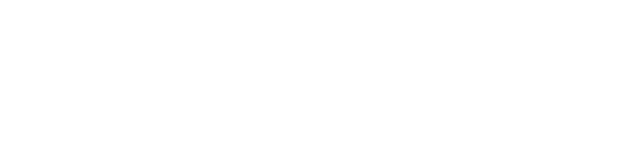
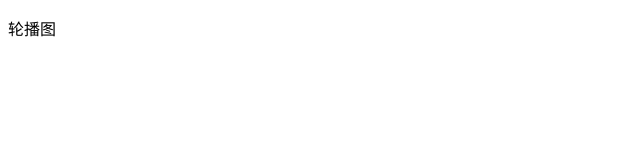
Before and after one commit to pudge-w/product, a plain HTML site: page index.html in a window 1280 px wide. Shown: the full height of the page, 0-640 px from the left. Drawn offline with Linux system fonts and the light colour scheme.

Commit message:
轮播图

```diff
--- a/index.html
+++ b/index.html
@@ -6,6 +6,6 @@
   <title>淘宝</title>
 </head>
 <body>
-
+  <p>轮播图</p>
 </body>
 </html>
```
